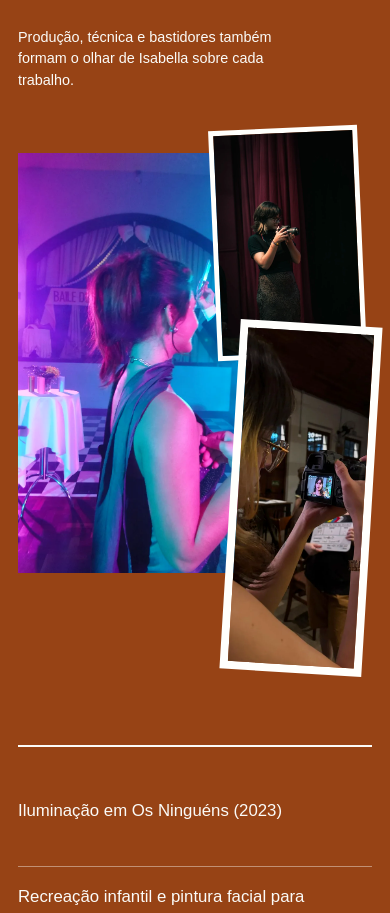
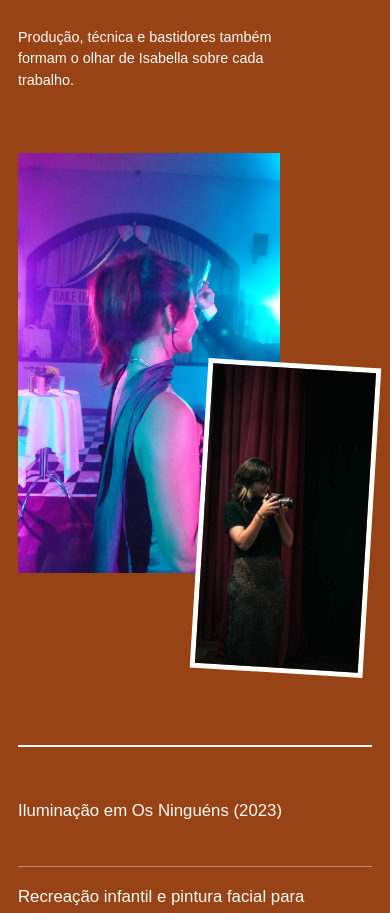
Before and after one commit to luis-ota/isabella-monteiro, a React (Vite) app: page / in a window 390 px wide. Shown: the part 8920-9833 px from the top of the page. Built offline with nearby package versions, Linux system fonts and the light colour scheme; a web font is replaced by a local one.

Commit message:
fix: substitui foto emoldurada de fora de cena

```diff
--- a/src/App.jsx
+++ b/src/App.jsx
@@ -404,7 +404,6 @@ function Trajectory() {
       <div className="backstage-collage" aria-label="Bastidores de produções audiovisuais">
         <img src="/images/bastidores-aquela-cancao.webp" alt="Isabella Monteiro trabalhando em uma produção audiovisual" loading="lazy" />
         <img src="/images/bastidores-fotografia.webp" alt="Isabella Monteiro fotografando em evento teatral" loading="lazy" />
-        <img src="/images/bastidores-quem-me-dera.webp" alt="Registro de bastidores feito por Isabella Monteiro" loading="lazy" />
       </div>
       <ul className="backstage-list">
         {backstage.map((item) => <li key={item}>{item}</li>)}
--- a/src/styles.css
+++ b/src/styles.css
@@ -12,6 +12,7 @@
   --blue: #788990;
   --rose: #e3d6c5;
   --sage: #8d957e;
+  --selection: #d8ff3f;
   --line: rgba(23, 23, 23, 0.35);
   --header-height: 76px;
   --gutter: clamp(22px, 4vw, 68px);
@@ -53,9 +54,10 @@ img {
   max-width: 100%;
 }
 
-::selection {
-  color: var(--paper);
-  background: var(--terracotta);
+::selection,
+::-moz-selection {
+  color: var(--ink);
+  background: var(--selection);
 }
 
 ::-webkit-scrollbar {
@@ -714,21 +716,11 @@ img {
   left: 0;
 }
 
-.backstage-collage img:nth-child(2) {
-  top: -90px;
-  left: 55%;
-  width: 32%;
-  height: 400px;
-  border: 8px solid var(--paper);
-  object-position: 28% 62%;
-  transform: rotate(-2.5deg);
-}
-
 .backstage-collage img:last-child {
   right: 0;
   bottom: 0;
-  width: 40%;
-  height: 350px;
+  width: 46%;
+  height: 390px;
   border: 8px solid var(--paper);
   transform: rotate(3.5deg);
 }
@@ -1144,11 +1136,9 @@ img {
     height: 420px;
   }
 
-  .backstage-collage img:nth-child(2) {
-    top: -25px;
-    right: 2%;
-    width: 42%;
-    height: 230px;
+  .backstage-collage img:last-child {
+    width: 49%;
+    height: 310px;
     border-width: 5px;
   }
 
```
Also changed, not shown: public/images/bastidores-quem-me-dera.webp (deleted).
